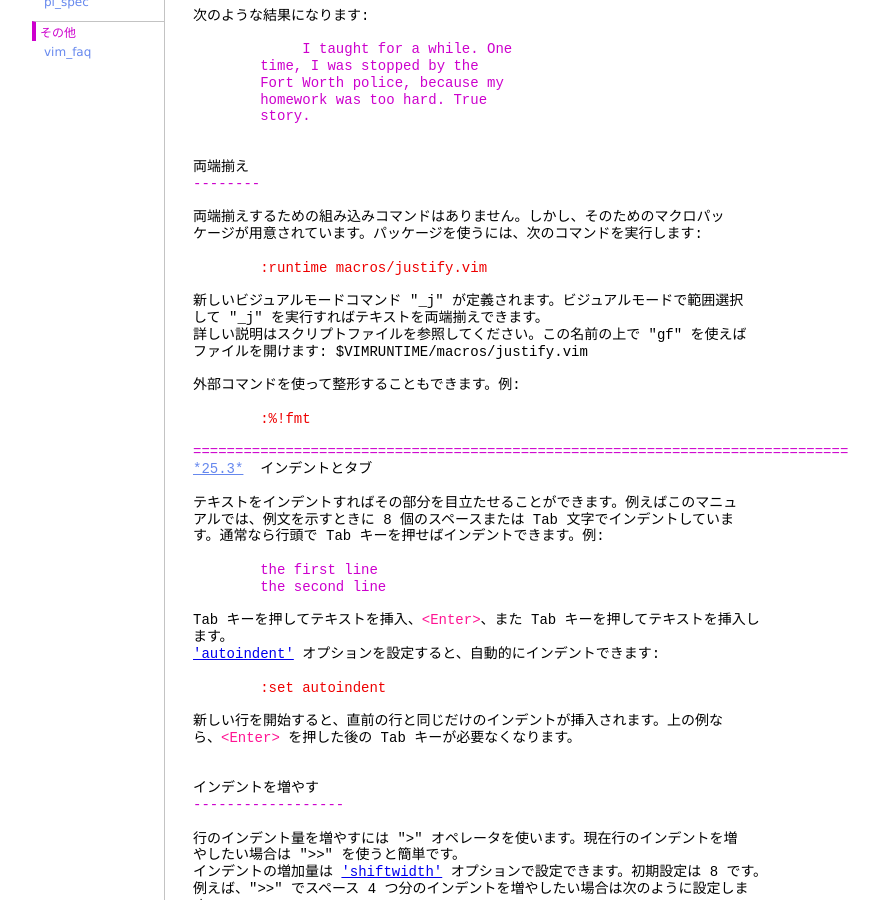
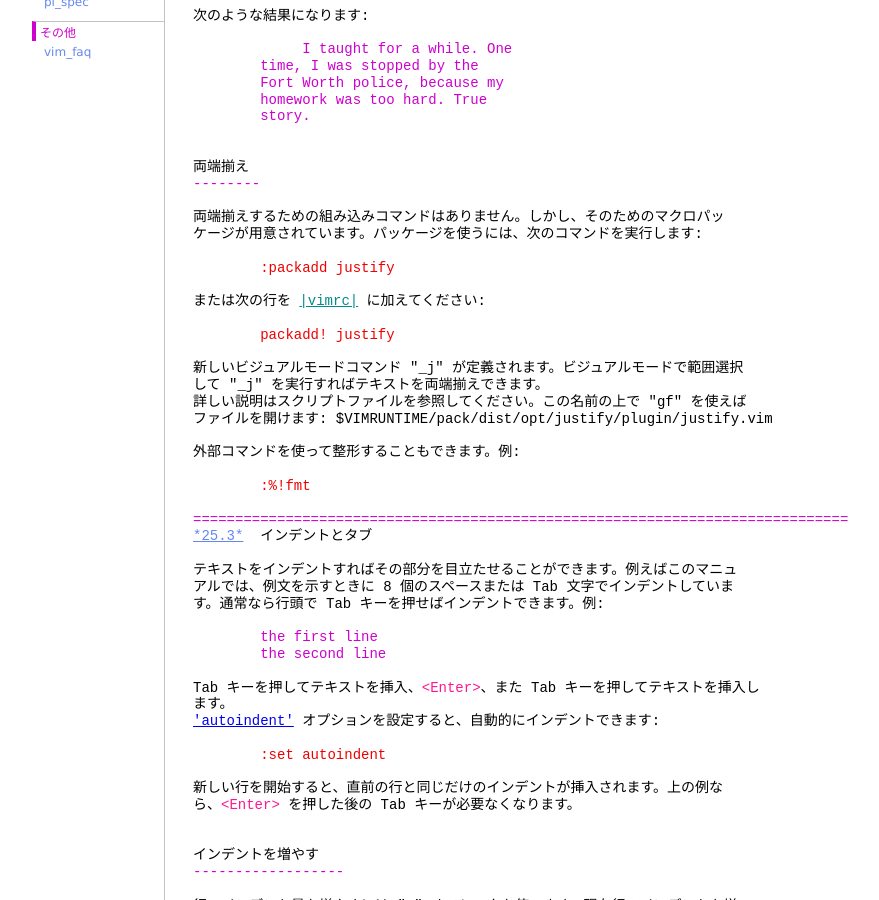
Before and after one commit to vim-jp/vimdoc-ja, a Jekyll site: the page built from usr_25.html, in a window 1280 px wide and 900 px high, scrolled down 3215 px. Shown: the whole window, without its empty margins (208-1087 px from the left). Built offline with Jekyll 4.4.1, drawn with Linux system fonts in a browser that asks for light colours; nearby versions of some CDN libraries; comment, search, counter and statistics services are not loaded; some of the changed text lies outside the part shown.

Commit message:
Generated by Travis JOB 81.1
https://travis-ci.org/vim-jp/vimdoc-ja-working/builds/160760869

```diff
--- a/mbyte.html
+++ b/mbyte.html
@@ -2,7 +2,7 @@
 layout: vimdoc
 helpname: 'mbyte'
 ---
-<a class="Constant" href="mbyte.html" name="mbyte.txt">*mbyte.txt*</a>&nbsp;&nbsp;&nbsp;&nbsp; For Vim バージョン 8.0.&nbsp;&nbsp;Last change: 2013 May 18<br>
+<a class="Constant" href="mbyte.html" name="mbyte.txt">*mbyte.txt*</a>&nbsp;&nbsp;&nbsp;&nbsp; For Vim バージョン 8.0.&nbsp;&nbsp;Last change: 2016 Jul 21<br>
 <br>
 &nbsp;&nbsp;&nbsp;&nbsp;&nbsp;&nbsp;&nbsp;&nbsp;&nbsp;&nbsp;&nbsp;&nbsp;&nbsp;&nbsp;&nbsp;&nbsp;&nbsp;&nbsp;VIMリファレンスマニュアル&nbsp;&nbsp;&nbsp;&nbsp;&nbsp;&nbsp; by Bram Moolenaar et al.<br>
 <br>
@@ -981,6 +981,7 @@ IMEやXIMがオンのときのカーソルの色&nbsp;&nbsp;&nbsp;&nbsp;&nbsp;&n
 上の(英語の)文字を入力することで、別の(非英語の)文字を入力することができる。こ<br>
 の機能はテキストを入力するときだけ作用する。Vimコマンドを入力するときには作用<br>
 しない。そのため、キーボードの設定を切り替える手間がない。<br>
+{Vimが&nbsp;<a class="Identifier" href="various.html#+keymap">|+keymap|</a>&nbsp;機能付きでコンパイルされたときにのみ利用可能}<br>
 <br>
 オプション&nbsp;<a class="Type" href="options.html#'keymap'">'keymap'</a>&nbsp;に、使用したいキーマップファイルを指定する。ファイルの名前<br>
 は次の二つのうちのどちらか:<br>
--- a/usr_25.html
+++ b/usr_25.html
@@ -2,7 +2,7 @@
 layout: vimdoc
 helpname: 'usr_25'
 ---
-<a class="Constant" href="usr_25.html" name="usr_25.txt">*usr_25.txt*</a>&nbsp;&nbsp;&nbsp;&nbsp;For Vim バージョン 8.0.&nbsp;&nbsp;Last change: 2014 Oct 29<br>
+<a class="Constant" href="usr_25.html" name="usr_25.txt">*usr_25.txt*</a>&nbsp;&nbsp;&nbsp;&nbsp;For Vim バージョン 8.0.&nbsp;&nbsp;Last change: 2016 Mar 28<br>
 <br>
 &nbsp;&nbsp;&nbsp;&nbsp;&nbsp;&nbsp;&nbsp;&nbsp;&nbsp;&nbsp;&nbsp;&nbsp;&nbsp;&nbsp;&nbsp;&nbsp;&nbsp;&nbsp;&nbsp;&nbsp; VIM USER MANUAL - by Bram Moolenaar<br>
 <br>
@@ -196,12 +196,16 @@ Vim はワードプロセッサーではありません。ワードプロセッ
 両端揃えするための組み込みコマンドはありません。しかし、そのためのマクロパッ<br>
 ケージが用意されています。パッケージを使うには、次のコマンドを実行します:<br>
 <br>
-<div class="helpExample">&nbsp;&nbsp;&nbsp;&nbsp;&nbsp;&nbsp;&nbsp;&nbsp;:runtime macros/justify.vim</div>
+<div class="helpExample">&nbsp;&nbsp;&nbsp;&nbsp;&nbsp;&nbsp;&nbsp;&nbsp;:packadd justify</div>
+<br>
+または次の行を&nbsp;<a class="Identifier" href="starting.html#vimrc">|vimrc|</a>&nbsp;に加えてください:<br>
+<br>
+<div class="helpExample">&nbsp;&nbsp;&nbsp;&nbsp;&nbsp;&nbsp;&nbsp;&nbsp;packadd! justify</div>
 <br>
 新しいビジュアルモードコマンド &quot;_j&quot; が定義されます。ビジュアルモードで範囲選択<br>
 して &quot;_j&quot; を実行すればテキストを両端揃えできます。<br>
 詳しい説明はスクリプトファイルを参照してください。この名前の上で &quot;gf&quot; を使えば<br>
-ファイルを開けます: $VIMRUNTIME/macros/justify.vim<br>
+ファイルを開けます: $VIMRUNTIME/pack/dist/opt/justify/plugin/justify.vim<br>
 <br>
 外部コマンドを使って整形することもできます。例:<br>
 <br>
```
Also changed, not shown: diff.html (+4 -4 lines).
